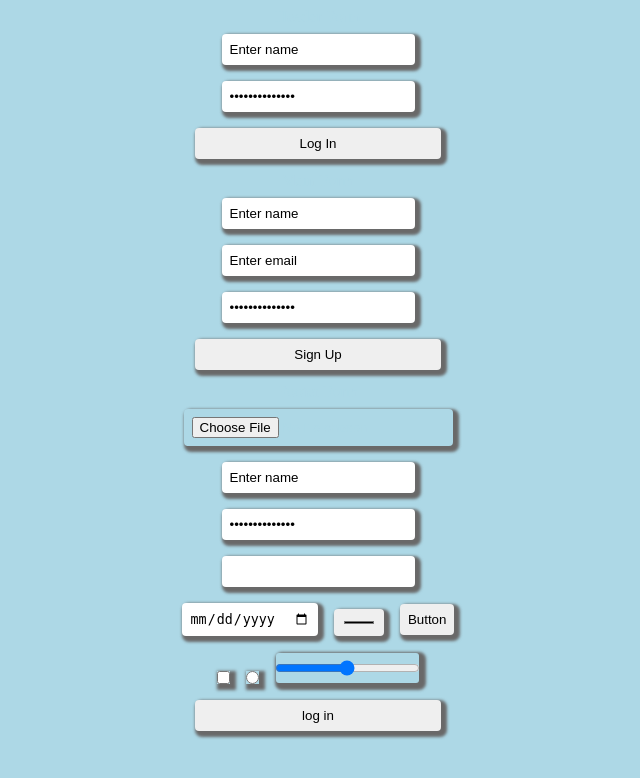
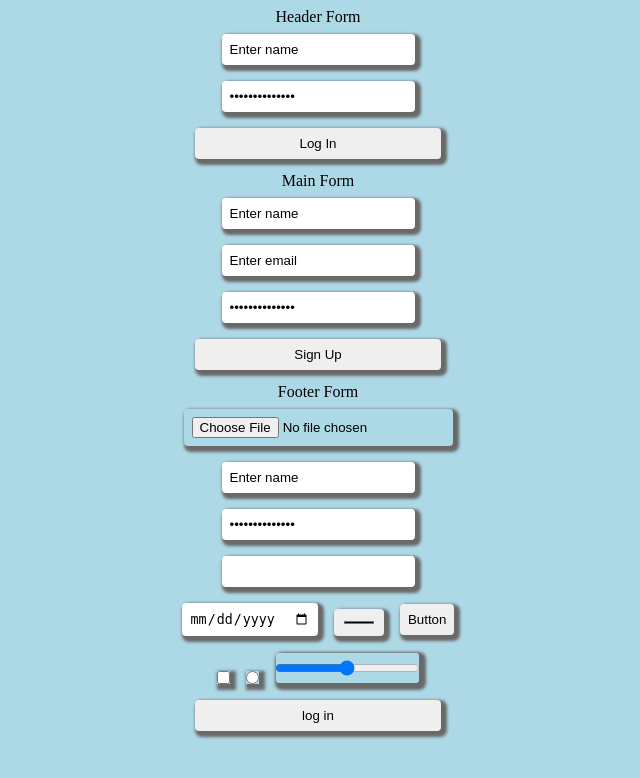
Before and after one commit to Klerind/javaScriptForm, a PHP site: page / in a window 1280 px wide. Shown: the top 778 px of the page, without its empty margins (322-962 px from the left). Run offline with PHP 8.4, Linux system fonts and the light colour scheme.

Commit message:
remove color from body

```diff
--- a/style.css
+++ b/style.css
@@ -1,6 +1,5 @@
 body {
   background-color: lightblue;
-  color: lightblue;
 }
 
 header, main, footer {
```
